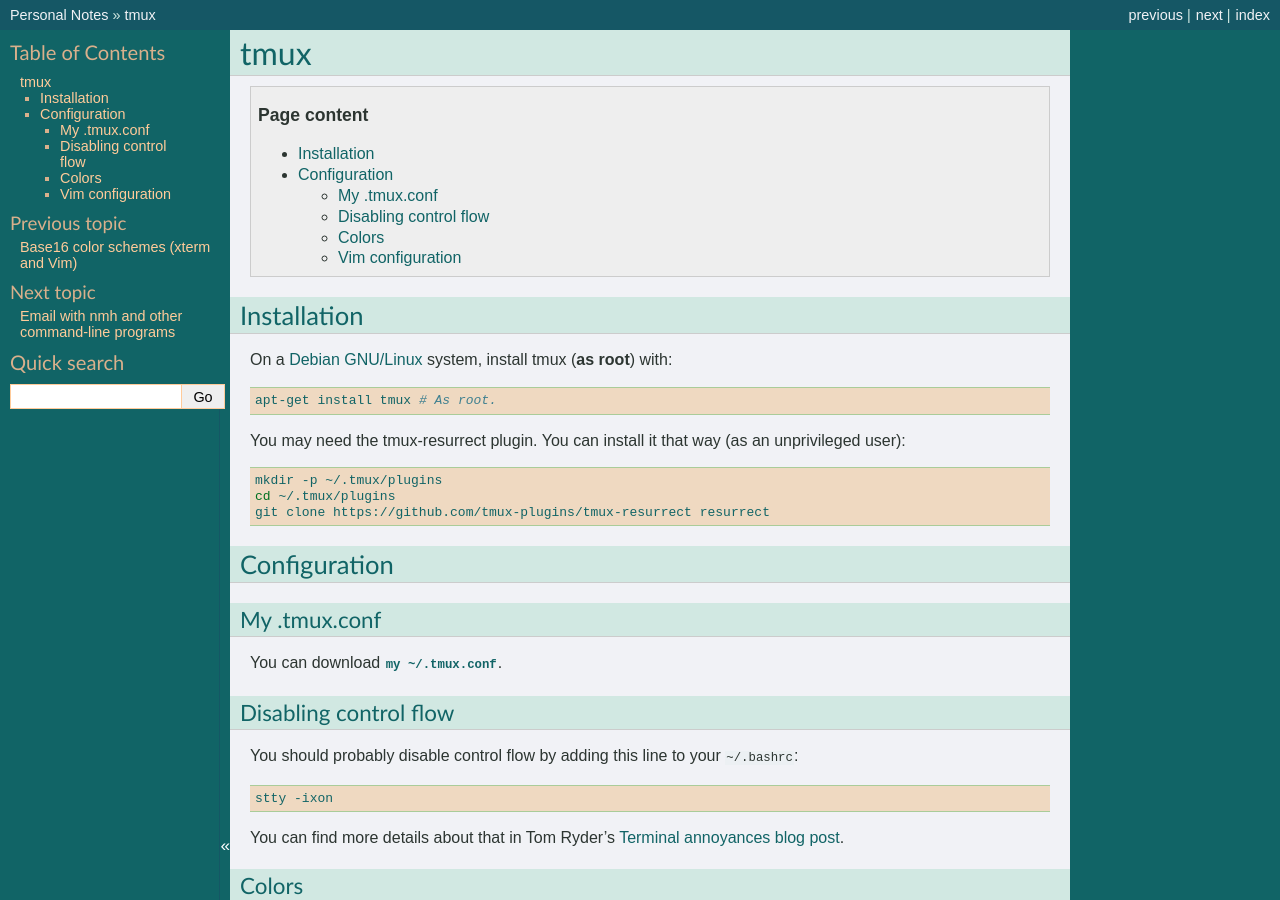
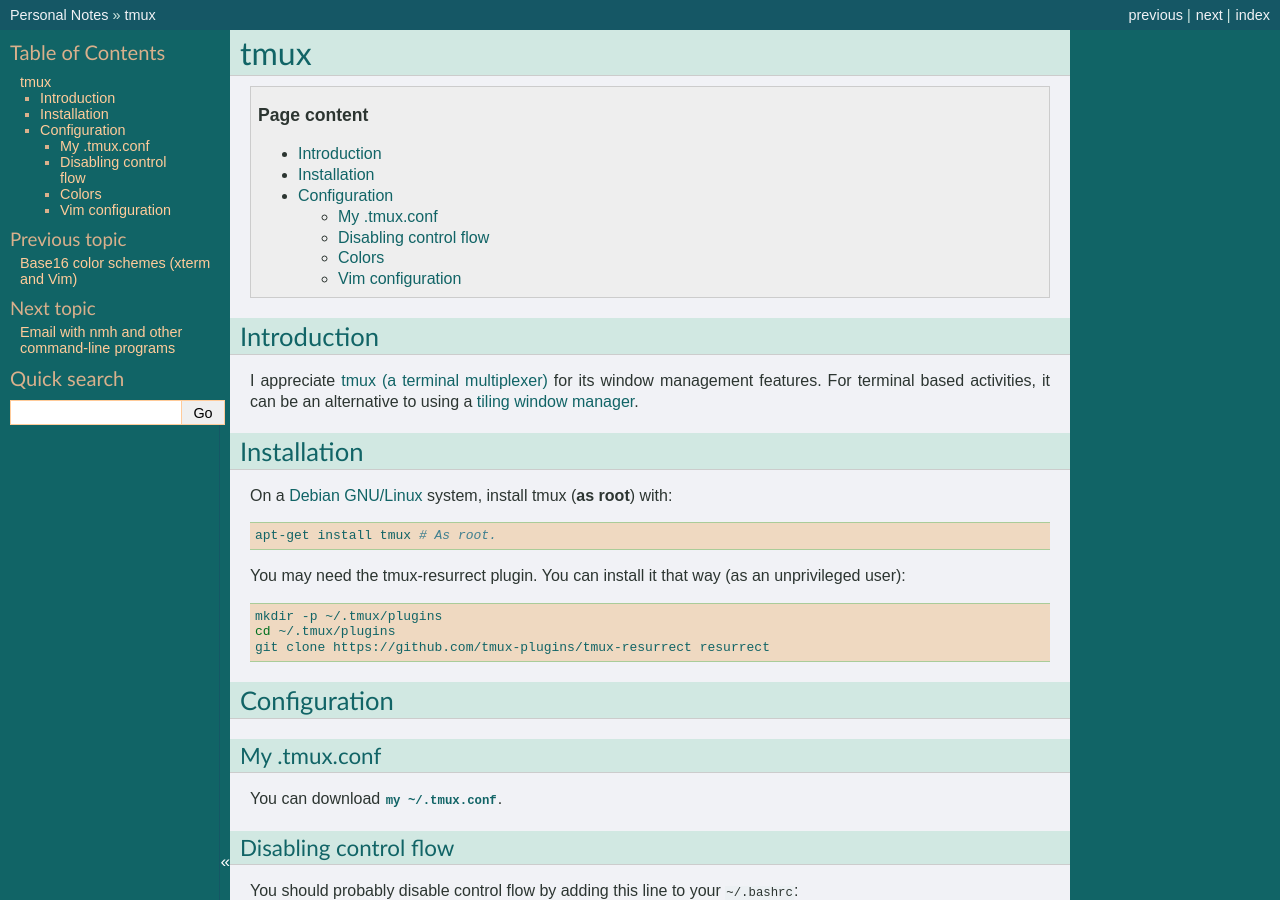
Before and after one commit to thierr26/thierr26_personal_notes_sphinx_sources, a Sphinx documentation site: the page built from source/tmux.rst, in a window 1280 px wide and 900 px high. Built offline with Sphinx 7.4.7, drawn with Linux system fonts in a browser that asks for light colours.

Commit message:
Add tmux page introduction

```diff
--- a/source/tmux.rst
+++ b/source/tmux.rst
@@ -6,6 +6,15 @@
   :backlinks: entry
 
 .. highlight:: shell
+
+
+Introduction
+------------
+
+I appreciate `tmux (a terminal multiplexer)
+<https://en.wikipedia.org/wiki/Tmux>`_ for its window management features. For
+terminal based activities, it can be an alternative to using a `tiling window
+manager <https://en.wikipedia.org/wiki/Tiling_window_manager>`_.
 
 
 Installation
@@ -33,7 +42,7 @@
 
 .. index::
   pair: tmux; configuration
-  pair: .tmux.conf
+  single: .tmux.conf
 
 
 My .tmux.conf
```
